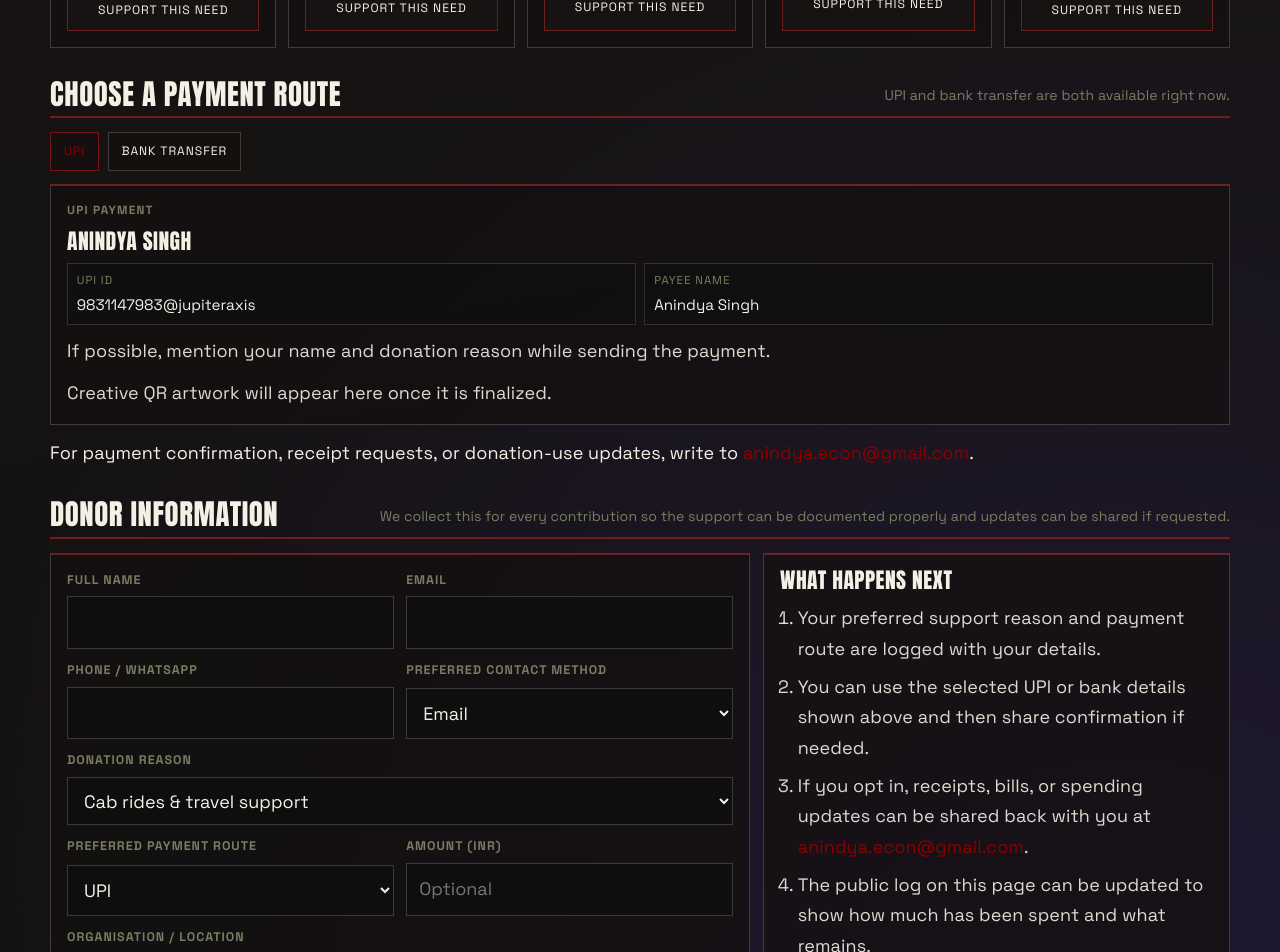
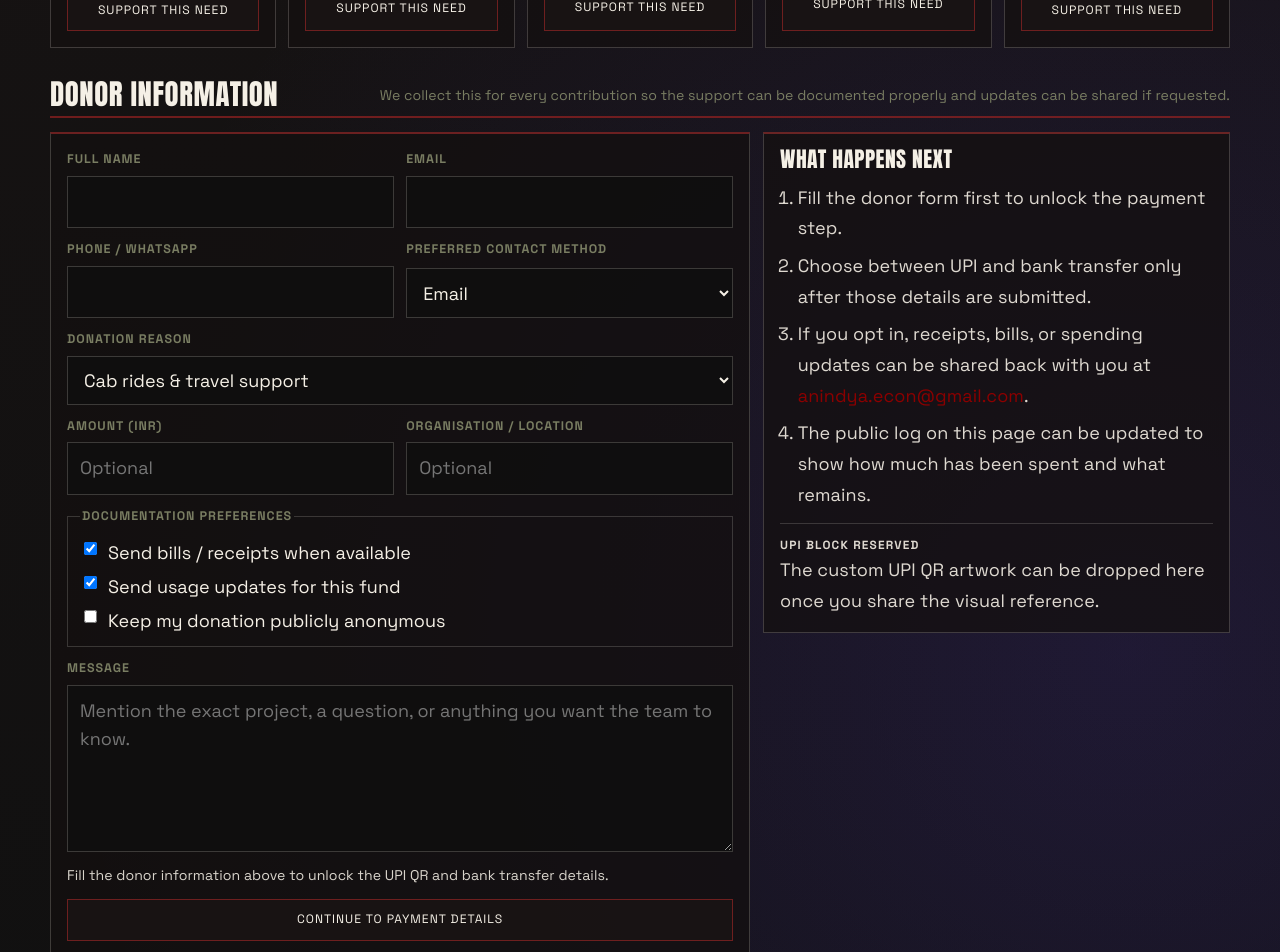
Before and after one commit to Anindyakafka/khandera_art_space_x_dadri_forecast, a SvelteKit app: page /dadri-forecast/support in a window 1280 px wide. Shown: the part 1600-2552 px from the top of the page. Built offline with nearby package versions, Linux system fonts and the light colour scheme.

Commit message:
bajaj and all

```diff
--- a/src/routes/dadri-forecast/support/+page.svelte
+++ b/src/routes/dadri-forecast/support/+page.svelte
@@ -1,4 +1,5 @@
 <script lang="ts">
+  import { tick } from 'svelte';
   import type { DonationSettings, SupportFund } from '$lib/content/types';
 
   type PaymentMethod = 'upi' | 'bank';
@@ -13,6 +14,8 @@
   const defaultReason = funds[0]?.title ?? 'General support';
   let selectedReason = defaultReason;
   let selectedPaymentMethod: PaymentMethod = paymentMode === 'bank' ? 'bank' : 'upi';
+  let showPaymentStep = false;
+  let supportFormElement: HTMLFormElement | null = null;
 
   function formatCurrency(value: number | null) {
     if (value === null) {
@@ -49,6 +52,23 @@
 
   function choosePaymentMethod(method: PaymentMethod) {
     selectedPaymentMethod = method;
+  }
+
+  async function revealPaymentDetails() {
+    if (!supportFormElement) {
+      return;
+    }
+
+    if (!supportFormElement.reportValidity()) {
+      return;
+    }
+
+    showPaymentStep = true;
+    await tick();
+    document.getElementById('payment-step')?.scrollIntoView({
+      behavior: 'smooth',
+      block: 'start'
+    });
   }
 
   $: if (paymentMode === 'bank' && selectedPaymentMethod !== 'bank') {
@@ -115,89 +135,6 @@
     </div>
   </section>
 
-  <section class="payment-panel" aria-labelledby="payment-heading">
-    <div class="section-head">
-      <h2 id="payment-heading">Choose a payment route</h2>
-      <p>
-        {#if paymentMode === 'both'}
-          UPI and bank transfer are both available right now.
-        {:else if paymentMode === 'upi'}
-          UPI is currently active for this support flow.
-        {:else}
-          Bank transfer is currently active for this support flow.
-        {/if}
-      </p>
-    </div>
-
-    {#if paymentMode === 'both'}
-      <div class="method-switch" role="tablist" aria-label="Payment method selector">
-        <button
-          type="button"
-          class:selected={selectedPaymentMethod === 'upi'}
-          on:click={() => choosePaymentMethod('upi')}
-          aria-pressed={selectedPaymentMethod === 'upi'}
-        >
-          UPI
-        </button>
-        <button
-          type="button"
-          class:selected={selectedPaymentMethod === 'bank'}
-          on:click={() => choosePaymentMethod('bank')}
-          aria-pressed={selectedPaymentMethod === 'bank'}
-        >
-          Bank transfer
-        </button>
-      </div>
-    {/if}
-
-    {#if selectedPaymentMethod === 'upi'}
-      <article class="payment-card">
-        <p class="fund-kicker">UPI payment</p>
-        <h3>{settings?.payment.upi.payeeName}</h3>
-        <dl class="payment-details">
-          <div>
-            <dt>UPI ID</dt>
-            <dd>{settings?.payment.upi.id}</dd>
-          </div>
-          <div>
-            <dt>Payee name</dt>
-            <dd>{settings?.payment.upi.payeeName}</dd>
-          </div>
-        </dl>
-        <p class="status-note">{settings?.payment.upi.note}</p>
-        <p class="status-note">Creative QR artwork will appear here once it is finalized.</p>
-      </article>
-    {:else}
-      <article class="payment-card">
-        <p class="fund-kicker">Bank transfer</p>
-        <h3>{settings?.payment.bank.accountHolder}</h3>
-        <dl class="payment-details">
-          <div>
-            <dt>Bank</dt>
-            <dd>{settings?.payment.bank.bankName}</dd>
-          </div>
-          <div>
-            <dt>Account number</dt>
-            <dd>{settings?.payment.bank.accountNumber}</dd>
-          </div>
-          <div>
-            <dt>IFSC</dt>
-            <dd>{settings?.payment.bank.ifsc}</dd>
-          </div>
-          <div>
-            <dt>Branch</dt>
-            <dd>{settings?.payment.bank.branch}</dd>
-          </div>
-        </dl>
-      </article>
-    {/if}
-
-    <p class="contact-line">
-      For payment confirmation, receipt requests, or donation-use updates, write to
-      <a href={`mailto:${contactEmail}`}>{contactEmail}</a>.
-    </p>
-  </section>
-
   <section class="donor-panel" id="donor-intake">
     <div class="section-head">
       <h2>Donor information</h2>
@@ -207,6 +144,7 @@
     <div class="donor-grid">
       <form
         class="support-form"
+        bind:this={supportFormElement}
         name="dadri-support"
         method="POST"
         data-netlify="true"
@@ -256,18 +194,6 @@
         </label>
 
         <label class="field">
-          <span>Preferred payment route</span>
-          <select name="payment_method" bind:value={selectedPaymentMethod} required>
-            {#if paymentMode !== 'bank'}
-              <option value="upi">UPI</option>
-            {/if}
-            {#if paymentMode !== 'upi'}
-              <option value="bank">Bank transfer</option>
-            {/if}
-          </select>
-        </label>
-
-        <label class="field">
           <span>Amount (INR)</span>
           <input name="amount_inr" type="number" min="1" step="1" placeholder="Optional" />
         </label>
@@ -284,6 +210,7 @@
           <label><input type="checkbox" name="anonymous_donor" value="yes" /> Keep my donation publicly anonymous</label>
         </fieldset>
 
+        <input type="hidden" name="payment_method" value={selectedPaymentMethod} />
         <input type="hidden" name="admin_contact_email" value={contactEmail} />
         <input type="hidden" name="transparency_contact_email" value={transparencyEmail} />
 
@@ -296,16 +223,95 @@
           ></textarea>
         </label>
 
-        <p class="form-note">After submitting, you’ll be redirected to a confirmation page instead of a blank or missing route.</p>
+        {#if showPaymentStep}
+          <div class="payment-step" id="payment-step">
+            <div class="payment-step-head">
+              <h3>Choose a payment route</h3>
+              <p>Now that the donor form is filled, the payment details are unlocked below.</p>
+            </div>
 
-        <button class="submit-button" type="submit">Register this support</button>
+            {#if paymentMode === 'both'}
+              <div class="method-switch" role="tablist" aria-label="Payment method selector">
+                <button
+                  type="button"
+                  class:selected={selectedPaymentMethod === 'upi'}
+                  on:click={() => choosePaymentMethod('upi')}
+                  aria-pressed={selectedPaymentMethod === 'upi'}
+                >
+                  UPI
+                </button>
+                <button
+                  type="button"
+                  class:selected={selectedPaymentMethod === 'bank'}
+                  on:click={() => choosePaymentMethod('bank')}
+                  aria-pressed={selectedPaymentMethod === 'bank'}
+                >
+                  Bank transfer
+                </button>
+              </div>
+            {/if}
+
+            {#if selectedPaymentMethod === 'upi'}
+              <article class="payment-card">
+                <p class="fund-kicker">UPI payment</p>
+                <h3>{settings?.payment.upi.payeeName}</h3>
+                <dl class="payment-details">
+                  <div>
+                    <dt>UPI ID</dt>
+                    <dd>{settings?.payment.upi.id}</dd>
+                  </div>
+                  <div>
+                    <dt>Payee name</dt>
+                    <dd>{settings?.payment.upi.payeeName}</dd>
+                  </div>
+                </dl>
+                <p class="status-note">{settings?.payment.upi.note}</p>
+                <p class="status-note">Creative QR artwork will appear here once it is finalized.</p>
+              </article>
+            {:else}
+              <article class="payment-card">
+                <p class="fund-kicker">Bank transfer</p>
+                <h3>{settings?.payment.bank.accountHolder}</h3>
+                <dl class="payment-details">
+                  <div>
+                    <dt>Bank</dt>
+                    <dd>{settings?.payment.bank.bankName}</dd>
+                  </div>
+                  <div>
+                    <dt>Account number</dt>
+                    <dd>{settings?.payment.bank.accountNumber}</dd>
+                  </div>
+                  <div>
+                    <dt>IFSC</dt>
+                    <dd>{settings?.payment.bank.ifsc}</dd>
+                  </div>
+                  <div>
+                    <dt>Branch</dt>
+                    <dd>{settings?.payment.bank.branch}</dd>
+                  </div>
+                </dl>
+              </article>
+            {/if}
+
+            <p class="contact-line">
+              For payment confirmation, receipt requests, or donation-use updates, write to
+              <a href={`mailto:${contactEmail}`}>{contactEmail}</a>.
+            </p>
+
+            <p class="form-note">After reviewing the payment route, submit below to move to the confirmation page.</p>
+            <button class="submit-button" type="submit">Open confirmation page</button>
+          </div>
+        {:else}
+          <p class="form-note">Fill the donor information above to unlock the UPI QR and bank transfer details.</p>
+          <button class="submit-button" type="button" on:click={revealPaymentDetails}>Continue to payment details</button>
+        {/if}
       </form>
 
       <aside class="support-note" data-flow-copy>
         <h2>What happens next</h2>
         <ol>
-          <li>Your preferred support reason and payment route are logged with your details.</li>
-          <li>You can use the selected UPI or bank details shown above and then share confirmation if needed.</li>
+          <li>Fill the donor form first to unlock the payment step.</li>
+          <li>Choose between UPI and bank transfer only after those details are submitted.</li>
           <li>If you opt in, receipts, bills, or spending updates can be shared back with you at <a href={`mailto:${transparencyEmail}`}>{transparencyEmail}</a>.</li>
           <li>The public log on this page can be updated to show how much has been spent and what remains.</li>
         </ol>
@@ -559,6 +565,30 @@
     resize: vertical;
   }
 
+  .payment-step {
+    grid-column: 1 / -1;
+    display: grid;
+    gap: 0.75rem;
+    border-top: 1px solid color-mix(in srgb, var(--line) 72%, transparent);
+    padding-top: 0.9rem;
+  }
+
+  .payment-step-head {
+    display: grid;
+    gap: 0.3rem;
+  }
+
+  .payment-step-head h3 {
+    margin: 0;
+    font-size: clamp(1.05rem, 2.2vw, 1.35rem);
+  }
+
+  .payment-step-head p {
+    margin: 0;
+    color: var(--muted);
+    font-size: 0.88rem;
+  }
+
   .form-note {
     margin: 0;
     grid-column: 1 / -1;
```
Also changed, not shown: 1 other file (tests, documents, lock files or other folders).
